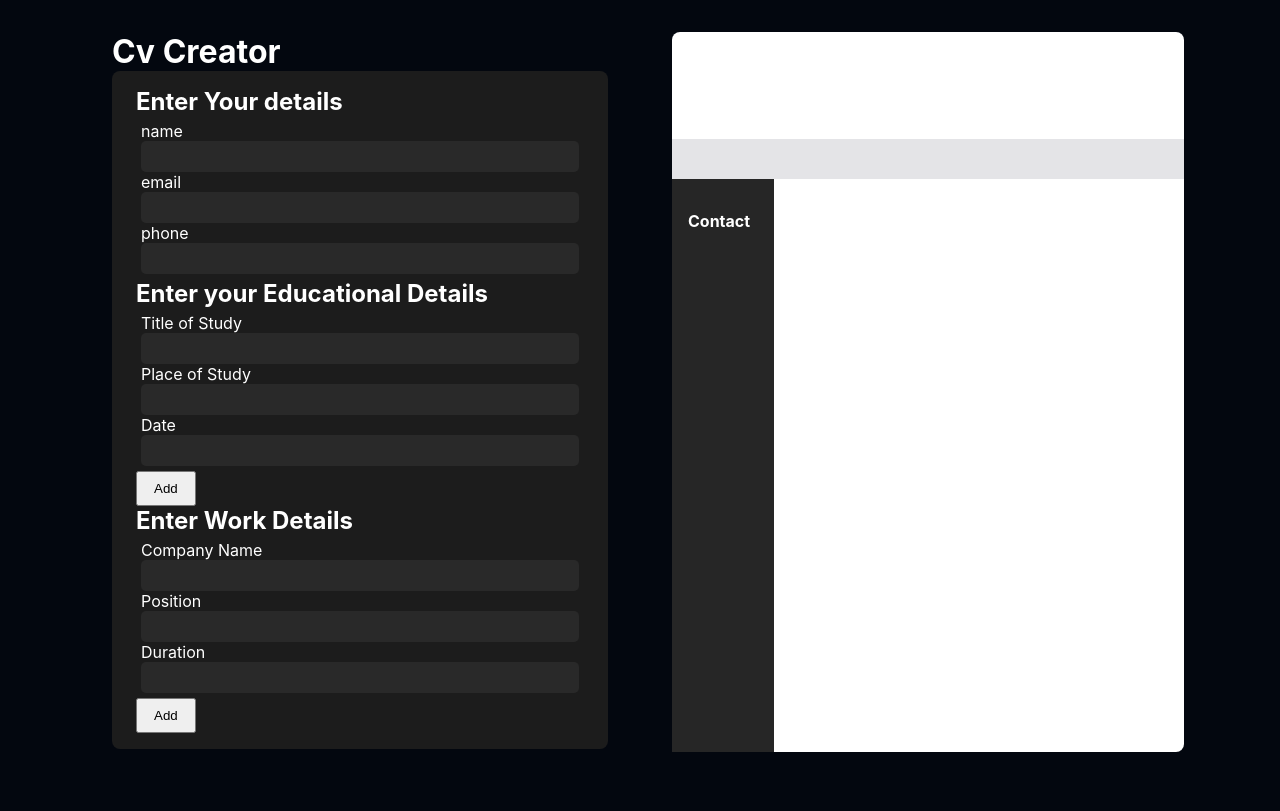
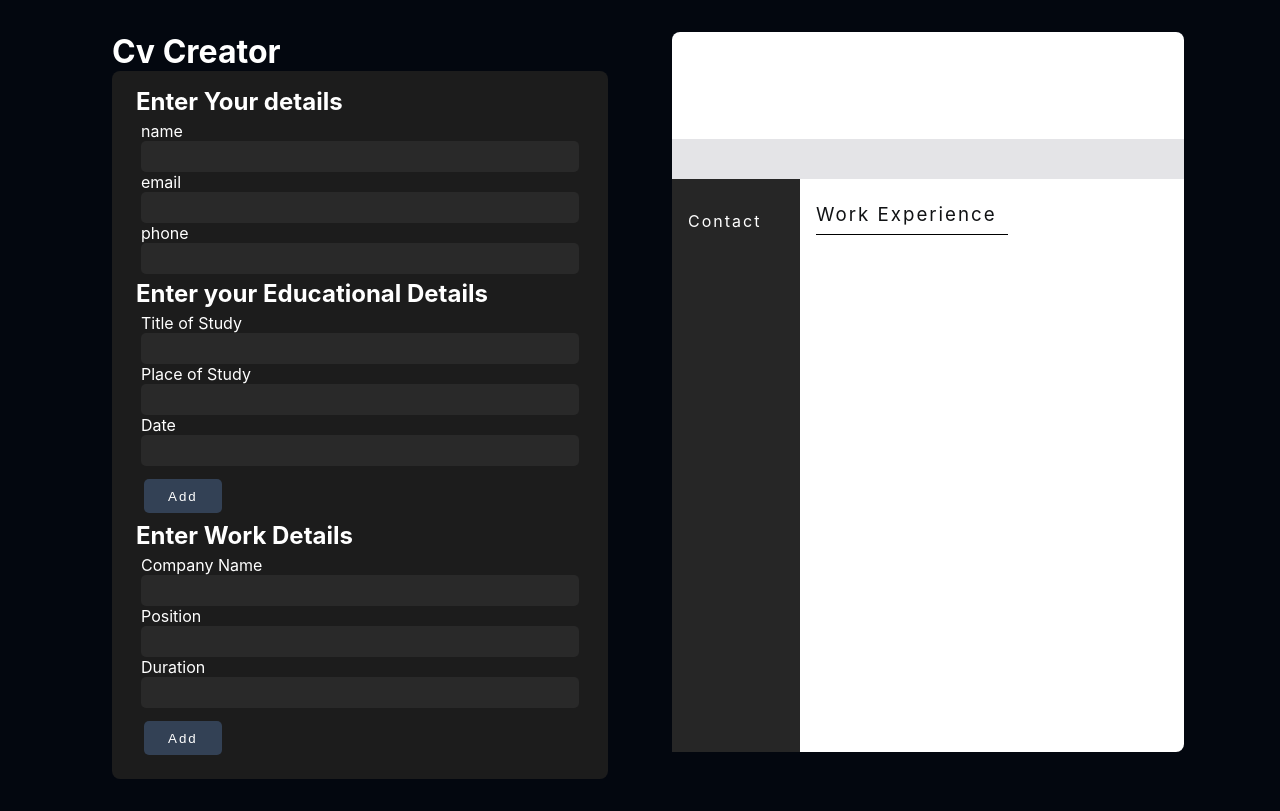
Before and after one commit to RazaNaqsh/CvCreator-React, a React (Vite) app: page / in a window 1280 px wide. Built offline with nearby package versions, Linux system fonts and the light colour scheme.

Commit message:
Typography for workfield

```diff
--- a/src/components/Preview.jsx
+++ b/src/components/Preview.jsx
@@ -20,10 +20,13 @@ export default function Preview(props) {
 	});
 	const workInfoElements = props.workInfo.map((item) => {
 		return (
-			<div key={item.id}>
-				<h3>Company name: {item.company}</h3>
-				<p>Position worked for: {item.position}</p>
-				<p>Duration: {item.duration}</p>
+			<div
+				key={item.id}
+				className="work-field"
+			>
+				<p className="work-position">{item.position}</p>
+				<p>{item.company}</p>
+				<p>{item.duration}</p>
 			</div>
 		);
 	});
@@ -31,15 +34,22 @@ export default function Preview(props) {
 		<div className="preview-container">
 			<div className="preview-section">
 				<header className="flex">{props.genInfo.name}</header>
-				<div className="email flex">{props.genInfo.email}</div>
+				<div className="email flex"></div>
 
-				<main className="main">
-					<aside className="sideBar">
-						<h4>Contact</h4>
+				<aside className="sideBar">
+					<p>Contact</p>
+					<p>
 						<small>{props.genInfo.phone}</small>
-					</aside>
-					<section></section>
-				</main>
+					</p>
+					<p>
+						<small>{props.genInfo.email}</small>
+					</p>
+				</aside>
+				<section>
+					<h3>Work Experience</h3>
+					{workInfoElements}
+				</section>
+
 				{/* <h1>Personal Info</h1>
 				{genInfoElements}
 
--- a/src/styles/form.scss
+++ b/src/styles/form.scss
@@ -18,5 +18,12 @@ label {
 	flex-direction: column;
 }
 button {
-	padding: 0.5rem 1rem;
+	margin: 0.5rem;
+	padding: 0.6rem 1.5rem;
+	border-radius: 5px;
+	letter-spacing: 2px;
+	font-weight: 500;
+	background-color: #334155;
+	color: #fff;
+	border: none;
 }
--- a/src/styles/preview.scss
+++ b/src/styles/preview.scss
@@ -1,6 +1,6 @@
 .preview-section {
 	display: grid;
-	grid-template-columns: 1fr 4fr;
+	grid-template-columns: 2fr 6fr;
 	grid-template-rows: 1.5fr 0.5fr 8fr;
 	background-color: white;
 	color: #101214;
@@ -27,13 +27,33 @@ header {
 	background-color: #e4e4e7;
 	min-height: 2.5rem;
 }
+
 .sideBar {
 	background-color: #262626;
 	color: white;
 	width: 100%;
 	padding: 2rem 1rem;
+	letter-spacing: 1px;
+	p {
+		letter-spacing: 2px;
+	}
+	small {
+		font-size: 0.6rem;
+	}
 }
-
-main {
-	display: flex;
+section {
+	padding: 1rem;
+	h3 {
+		font-weight: 400;
+		letter-spacing: 2px;
+		border-bottom: 1px solid black;
+		padding: 0.5rem 0;
+		max-width: 12rem;
+	}
+	.work-field {
+		margin: 1rem 0;
+		.work-position {
+			font-weight: 700;
+		}
+	}
 }
```
Also changed, not shown: 4 other files (tests, documents, lock files or other folders).
